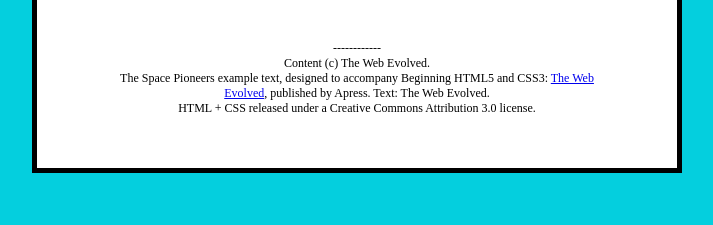
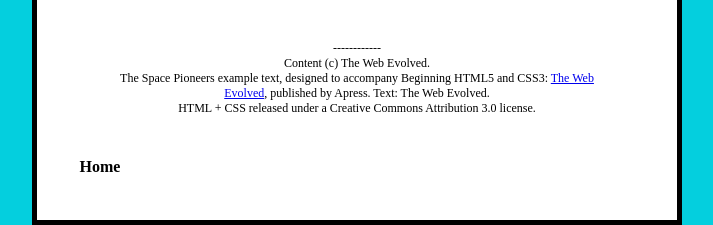
Before and after one commit to GracefulRoseThorn/GracefulRoseThorn.github.io, a PHP site: page /MrsBaker.html in a window 1280 px wide. Shown: the part 2144-2369 px from the top of the page, without its empty margins (283-996 px from the left). Before the commit the page ends 2317 px from the top, so only its background shows below. Run offline with PHP 8.4, Linux system fonts and the light colour scheme.

Commit message:
final baker for now

```diff
--- a/MrsBaker.html
+++ b/MrsBaker.html
@@ -193,13 +193,18 @@
 								published by Apress. Text: The Web Evolved.
 							</div>
 							<div>HTML + CSS released under a Creative Commons Attribution 3.0 license.</div>
+
 					</br>
 
 
 
 
 			</p>
-
+	<h7>
+			<p class= "button1">
+				<a href="https://gracefulrosethorn.github.io" class = "blackcolor"  style = "text-decoration: none;" > <font size="3" class="center">Home</font></a>
+			</p>
+	</h7>
 
 
 
--- a/styles/MrsBaker.css
+++ b/styles/MrsBaker.css
@@ -49,7 +49,26 @@ div{
   text-align: center;
   	padding: 0 50px 0px 50px;
 }
-
+.button1 {
+	width: 50px;
+    display: block;
+    background: #ffffff;
+    padding: 10px;
+    text-align: center;
+    border-radius: 5px;
+    color: white;
+    font-weight: bold;
+	border-color: #000000;
+}
+ .center {
+  display: block;
+  margin-left: auto;
+  margin-right: auto;
+  width: 50%;
+}
+.blackcolor {
+color: black;
+}
 
 
 
```
